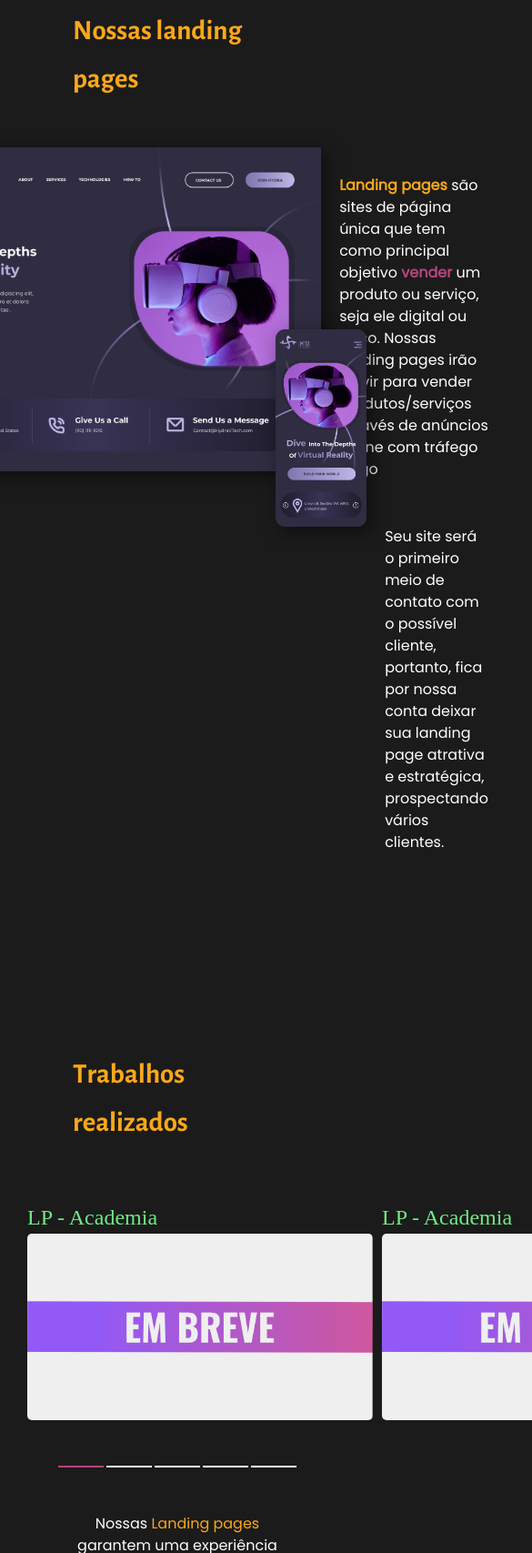
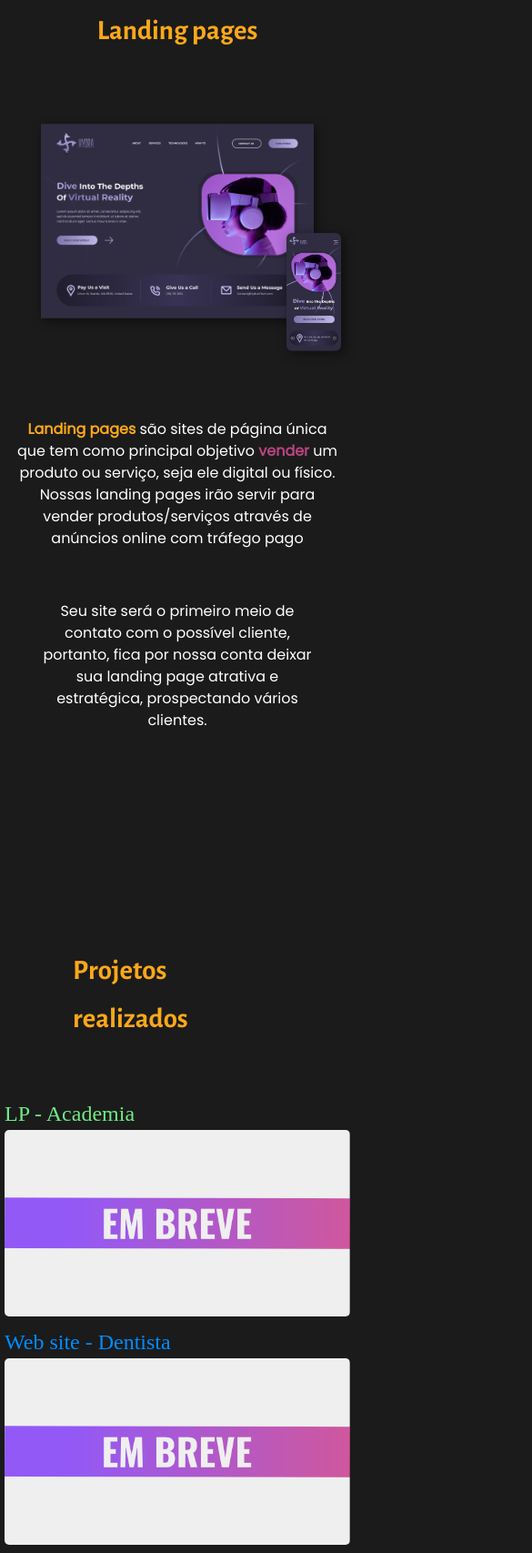
Before and after one commit to houstonbraga/Atmos-digital, a plain HTML site: page index.html in a window 390 px wide. Shown: the part 7700-9407 px from the top of the page at 91% size, 585 px wide, since content can reach past the window. Drawn offline with Linux system fonts and the light colour scheme.

Commit message:
ajustes na responsividade das sessoes de landing pages e projetos realizados/ mudanca na sessao de projetos realizados

```diff
--- a/Css/main.css
+++ b/Css/main.css
@@ -591,6 +591,7 @@ a.navbar-brand {
     display: flex;
     flex-direction: column;
     align-items: center;
+    justify-content: center;
 }
 
 .session-trabalhos h2 {
@@ -605,8 +606,8 @@ a.navbar-brand {
     display: flex;
     flex-direction: row;
     width: 100%;
-    align-items: flex-start!important;
-    margin-left: -100px!important;
+    justify-content: center;
+    flex-wrap: wrap;
     gap: 10px;
     margin-bottom: 50px;
 }
@@ -617,8 +618,13 @@ a.navbar-brand {
     display: flex;
 }
 
+.projeto-img {
+    width: 380px;
+}
+
 .projeto-img img {
     border-radius: 5px;
+    width: 100%;
 }
 
 .projeto {
--- a/Css/responsive.css
+++ b/Css/responsive.css
@@ -20,6 +20,18 @@
 
     .linha-etapas3 {
         display: none;
+    }
+}
+
+@media screen and (width <= 991px) {
+    .grupo-sobre-lp {
+        flex-direction: column;
+        justify-content: center;
+        align-items: center;
+    }
+
+    .textolp2 {
+        margin: 0;
     }
 }
 
@@ -126,6 +138,32 @@
     .linha-etapas {
         transform: rotate(270deg);
     }
+
+    .landing-pages h2 {
+        margin-bottom: 5px;
+    }
+
+    .grupo-img-lp {
+        transform: scale(0.6);
+    }
+
+    .texto-lp {
+        display: flex;
+        flex-direction: column;
+        justify-content: center;
+        align-items: center;
+    }
+
+    .textolp1 {
+        padding: 20px;
+        text-align: center;
+        margin-top: 0;
+    }
+
+    .textolp2 {
+        padding: 20px;
+        text-align: center;
+    }
 }
 
 @media screen and (max-width: 596px) {
@@ -193,7 +231,9 @@
         text-align: center;
     }
 
-    /*sobre*/
+    .session-trabalhos h2 {
+
+    }
 
     .sobre img{
         width: 350px;
--- a/index.html
+++ b/index.html
@@ -432,7 +432,7 @@
     </section>
 
     <section class="landing-pages">
-        <h2>Nossas landing pages</h2>
+        <h2>Landing pages</h2>
 
         <div class="grupo-sobre-lp">
             <div class="grupo-img-lp">
@@ -454,47 +454,44 @@
     </section>
 
     <section class="session-trabalhos">
-        <h2>Trabalhos realizados
+        <h2>Projetos realizados
         </h2>
             <div class="conjunto-projetos">
                 <div class="projeto">
                     <span>LP - Academia</span>
                     <div class="projeto-img">
-                        <img src="img/em breve dark.png" width="380px">
+                        <img src="img/em breve dark.png" >
                     </div>
                 </div>
                 <div class="projeto">
-                    <span>LP - Academia</span>
+                    <span style="color: rgb(0, 140, 255)">Web site - Dentista</span>
                     <div class="projeto-img">
-                        <img src="img/em breve dark.png" width="380px">
+                        <img src="img/em breve dark.png">
                     </div>
                 </div>
                 <div class="projeto">
                     <span style="color:crimson">LP - Agencia</span>
                     <div class="projeto-img">
-                        <img src="img/em breve dark.png" width="380px">
+                        <img src="img/em breve dark.png">
                     </div>
                 </div>
                 <div class="projeto">
                     <span style="color:blueviolet">Web site - Studio de Tatuagem</span>
                     <div class="projeto-img">
-                        <img src="img/em breve dark.png" width="380px">
+                        <img src="img/em breve dark.png">
                     </div>
                 </div>
                 <div class="projeto">
                     <span style="color:darkgoldenrod">Web site - Advocacia</span>
 
                     <div class="projeto-img">
-                        <img src="img/em breve dark.png" width="380px">
+                        <img src="img/em breve dark.png">
                     </div>
 
                 </div>
             </div>
             <div class="conjunto-listras">
                 <div class="listra-projetos listra-projetos-selecionado"></div>
-                <div class="listra-projetos"></div>
-                <div class="listra-projetos"></div>
-                <div class="listra-projetos"></div>
                 <div class="listra-projetos"></div>
             </div>
             <p>Nossas <span style="color: #FAA819;">Landing pages</span> garantem uma experiência única ao cliente, com isso trazendo uma alta conversão para seu negócio
```
